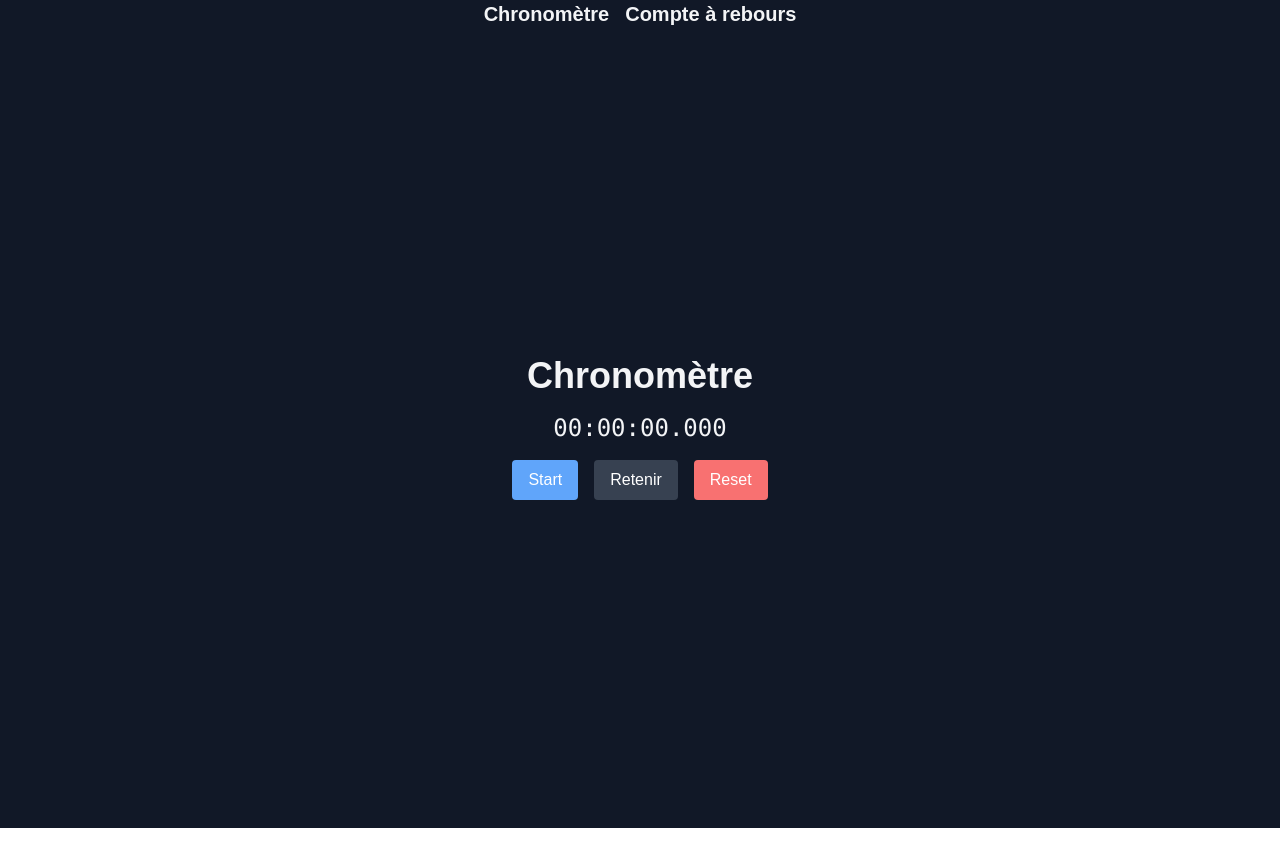
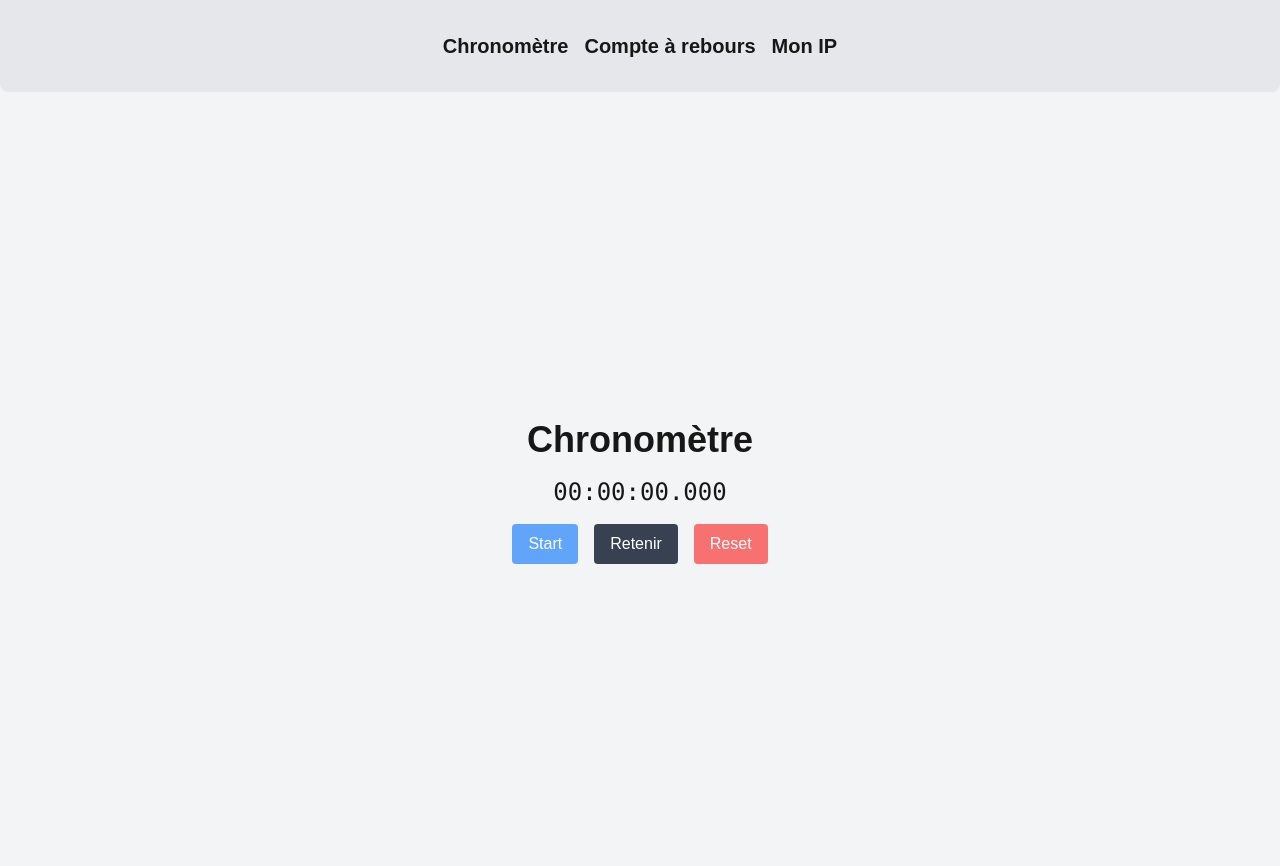
Before and after one commit to EmpiDev/empidev.github.io, a Next.js app: page / in a window 1280 px wide. Shown: the top 866 px of the page. Before the commit the page ends 828 px from the top, so only its background shows below. Built offline with nearby package versions, Linux system fonts and the light colour scheme.

Commit message:
Refactor layout and component styles

```diff
--- a/src/app/layout.tsx
+++ b/src/app/layout.tsx
@@ -29,7 +29,7 @@ export default function RootLayout({
 
       <body
 
-        className={`${geistSans.variable} ${geistMono.variable} antialiased`}
+        className={`${geistSans.variable} ${geistMono.variable} antialiased bg-slate-100`}
       >
         <NavBar />
         {children}
--- /dev/null
+++ b/src/app/mon-ip/page.tsx
@@ -0,0 +1,50 @@
+async function fetchIp() {
+    try {
+        const response = await fetch("https://api.ipify.org?format=json");
+        const data = await response.json();
+        return data.ip;
+    } catch (error) {
+        console.error("Erreur lors de la récupération de l'IP:", error);
+    }
+}
+
+async function fetchGeoInfo(ip: string) {
+    try {
+        const response = await fetch(`http://ip-api.com/json/${ip}`);
+        const data = await response.json();
+        return data;
+    } catch (error) {
+        console.error("Erreur lors de la récupération des informations géographiques:", error);
+        return null;
+    }
+}
+
+export default async function MonIp() {
+    const ip = await fetchIp();
+    const geoInfo = await fetchGeoInfo(ip);
+    return (
+        <div className="flex items-center justify-center min-h-screen bg-gray-100">
+            <div className="flex flex-col items-center bg-gray-300 rounded-lg space-y-4 p-8">
+                <h1 className="text-3xl font-bold">Mon IP</h1>
+                <p>Adresse IP: {ip}</p>
+                {geoInfo ? (
+                    <div className="space-y-2">
+                        <p className="text-lg">
+                            <span className="font-bold">Ville:</span> {geoInfo.city}
+                        </p>
+                        <p className="text-lg">
+                            <span className="font-bold">Région:</span> {geoInfo.regionName}
+                        </p>
+                        <p className="text-lg">
+                            <span className="font-bold">Pays:</span> {geoInfo.country}
+                        </p>
+                    </div>
+                ) : (
+                    <p>Impossible de récupérer les informations géographiques</p>
+                )}
+            </div>
+
+
+        </div>
+    );
+}
--- a/src/components/chrono.tsx
+++ b/src/components/chrono.tsx
@@ -82,7 +82,7 @@ export default function Chrono() {
     }
 
     return (
-        <div className="flex flex-col items-center justify-center min-h-screen bg-gray-900 text-gray-100">
+        <div className="flex flex-col items-center justify-center min-h-screen bg-gray-100">
             <h1 className="text-4xl font-bold mb-4">Chronomètre</h1>
             <p className="text-2xl font-mono mb-4">{formatTime(time)}</p>
             <div className="space-x-4">
--- a/src/components/navBar.tsx
+++ b/src/components/navBar.tsx
@@ -12,7 +12,7 @@ export default function NavBar() {
     };
 
     return (
-        <div className="flex flex-col items-center justify-center bg-gray-900 text-gray-100">
+        <div className="flex flex-col items-center justify-center text-center bg-gray-200 rounded-b-lg p-8 ">
             <nav className="flex space-x-4">
                 <Link href="/" passHref>
                     <span
@@ -32,6 +32,15 @@ export default function NavBar() {
                         Compte à rebours
                     </span>
                 </Link>
+                <Link href="/mon-ip" passHref>
+                    <span
+                        onClick={() => handleClick("Mon IP")}
+                        className={`text-xl font-bold hover:underline ${activeLink === "Mon IP" ? "text-blue-500" : ""
+                            }`}
+                    >
+                        Mon IP
+                    </span>
+                </Link>
 
             </nav>
         </div>
```
